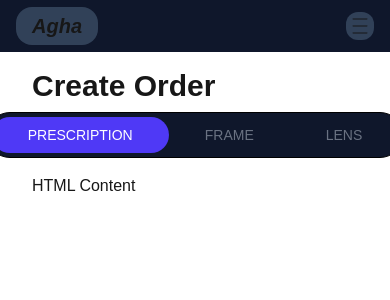
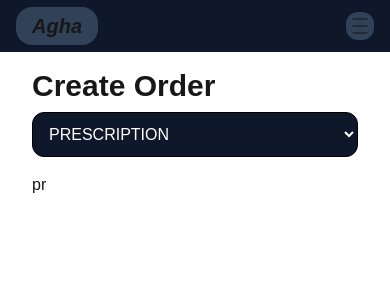
Before and after one commit to yasseragha1999/Agha-Optics, a Next.js app: page /orders in a window 390 px wide. Shown: the top 300 px of the page. Built offline with nearby package versions, Linux system fonts and the light colour scheme.

Commit message:
add shared components in orders

```diff
--- a/src/app/orders/page.jsx
+++ b/src/app/orders/page.jsx
@@ -1,49 +1,72 @@
 "use client";
 import {useState} from "react";
+import Prescription from "@/shared/Prescription/Prescription";
+import Frame from "@/shared/Frame/Frame";
+import Lens from "@/shared/Lens/Lens";
+
 
 const Orders = () => {
     const [checked, setChecked] = useState("prescription");
+    const tabs = ["prescription", "frame", "lens"]
 
     return (
         <section className="container">
             <div className="mb-4">
                 <h3 className="text-3xl font-bold mb-2">Create Order</h3>
-                <div className="flex justify-center">
-                    <div
-                        className="flex justify-center  bg-slate-900 p-1 border border-black rounded-full text-sm">
 
-                        {["prescription", "frame", "lens"].map((item) => (
-                            <div key={item} className="flex items-center">
+                {/*drop down in desktop*/}
+
+                <div className="hidden sm:flex justify-center w-full">
+                    <div className="flex gap-1 bg-slate-900 p-1 border border-black rounded-full text-sm">
+                        {tabs.map((item) => (
+                            <label
+                                key={item}
+                                className={`cursor-pointer rounded-full py-2 px-9 transition-colors duration-200
+          ${checked === item
+                                    ? "bg-indigo-600 text-white"
+                                    : "text-gray-500"
+                                }`}
+                            >
                                 <input
                                     type="radio"
                                     name="options"
-                                    id={item}
-                                    className="hidden peer"
+                                    value={item}
                                     checked={checked === item}
                                     onChange={() => setChecked(item)}
+                                    className="hidden"
                                 />
-
-                                <label
-                                    htmlFor={item}
-                                    className="cursor-pointer rounded-full py-2 px-9 text-gray-500 transition-colors duration-200
-                peer-checked:bg-indigo-600 peer-checked:text-white"
-                                >
-                                    {item.toUpperCase()}
-                                </label>
-                            </div>
+                                {item.toUpperCase()}
+                            </label>
                         ))}
                     </div>
                 </div>
 
+                {/*drop down in mobile*/}
+                <div className="sm:hidden w-full">
+                    <select
+                        value={checked}
+                        onChange={(e) => setChecked(e.target.value)}
+                        className="w-full bg-slate-900 text-white p-3 rounded-xl border border-black"
+                    >
+                        {tabs.map((item) => (
+                            <option key={item} value={item} className={"w-fit"}>
+                                {item.toUpperCase()}
+                            </option>
+                        ))}
+                    </select>
+                </div>
+
             </div>
-            {/* Content */}
+            {/* Content */
+            }
             <div>
-                {checked === "prescription" && <p>HTML Content</p>}
-                {checked === "frame" && <p>CSS Content</p>}
-                {checked === "lens" && <p>React Content</p>}
+                {checked === "prescription" && <Prescription/>}
+                {checked === "frame" && <Frame/>}
+                {checked === "lens" && <Lens/>}
             </div>
         </section>
-    );
+    )
+        ;
 };
 
 export default Orders;
--- a/src/components/Navbar/navbar.jsx
+++ b/src/components/Navbar/navbar.jsx
@@ -16,7 +16,6 @@ const navLinks = [{name: "Home", href: "/"}, {name: "Orders", href: "/orders"},
 const Navbar = () => {
     const [isOpen, setIsOpen] = useState(false);
     const pathName = usePathname();
-    console.log(pathName);
 
     return (<>
         <nav className="w-full py-3 px-4 mx-auto  flex items-center bg-slate-900 justify-between ">
--- /dev/null
+++ b/src/shared/Frame/Frame.jsx
@@ -0,0 +1,10 @@
+
+const Frame = () => {
+    return (
+        <div>
+
+        </div>
+    );
+};
+
+export default Frame;
--- /dev/null
+++ b/src/shared/Lens/Lens.jsx
@@ -0,0 +1,10 @@
+
+const Lens = () => {
+    return (
+        <div>
+
+        </div>
+    );
+};
+
+export default Lens;
--- /dev/null
+++ b/src/shared/Prescription/Prescription.jsx
@@ -0,0 +1,10 @@
+
+const Prescription = () => {
+    return (
+        <div>
+pr
+        </div>
+    );
+};
+
+export default Prescription;
```
